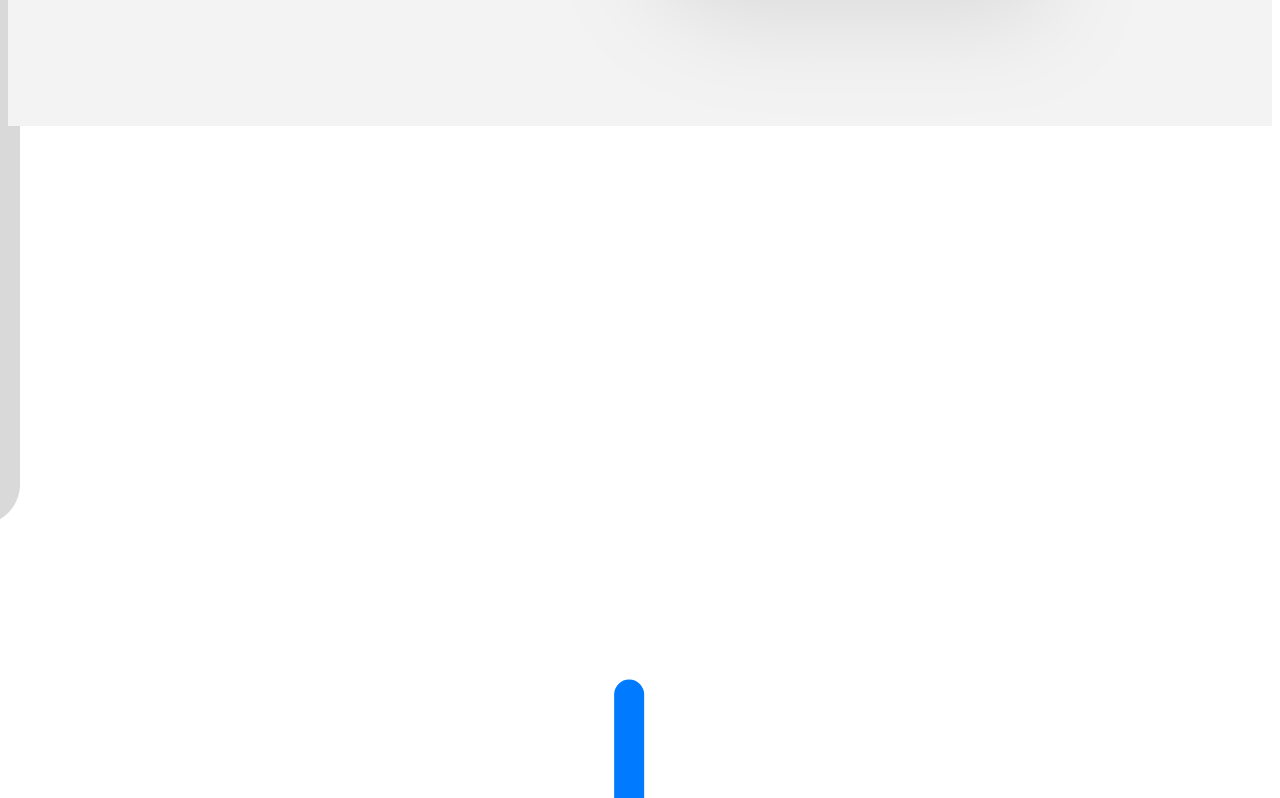
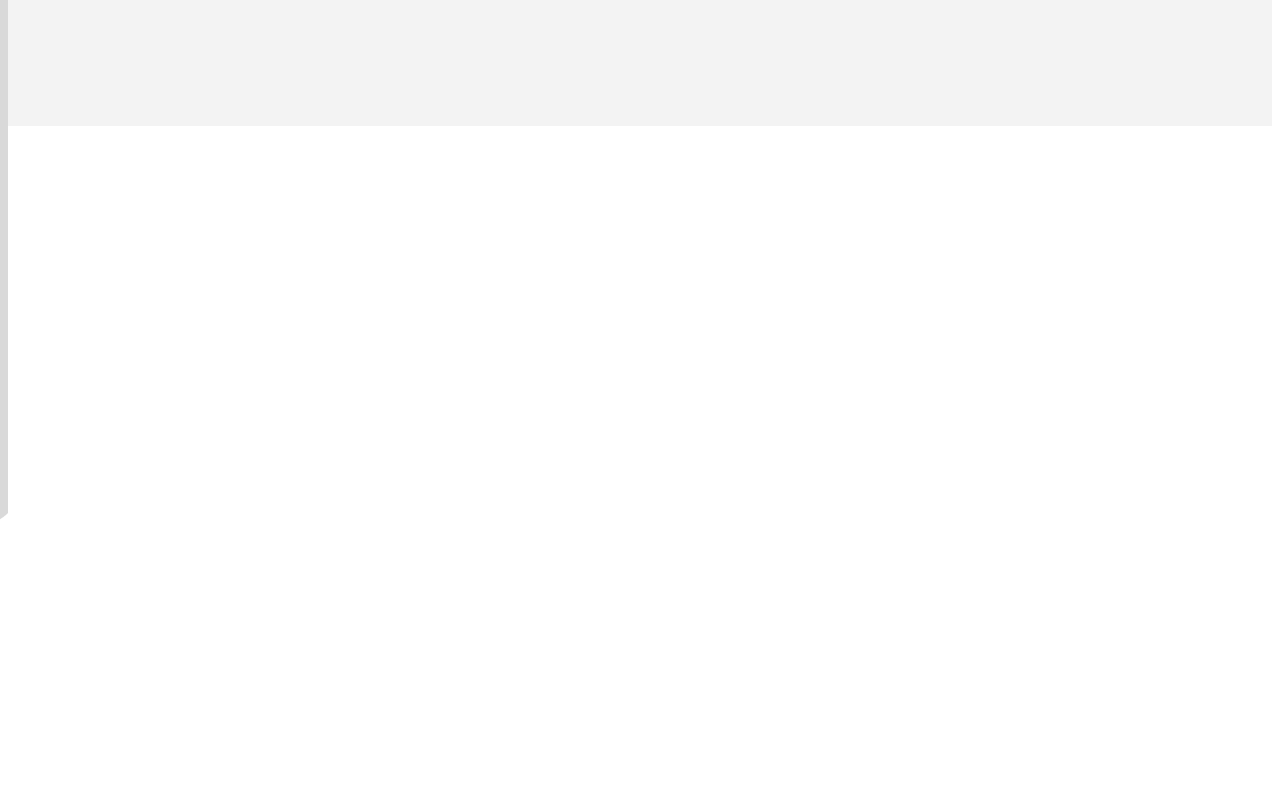
Before and after one commit to 20020224-qun/my-portfolio-react, a React (Vite) app: page / in a window 1280 px wide. Shown: the part 682-1480 px from the top of the page. Built offline with nearby package versions, Linux system fonts and the light colour scheme.

Commit message:
Update style.css

```diff
--- a/src/assets/style.css
+++ b/src/assets/style.css
@@ -122,19 +122,57 @@
     from { opacity: 0; transform: translateX(100px); }
     to { opacity: 1; transform: translateX(0); }
 }
-    /* --- 3. 關於區塊 (圖片同步加大) --- */
+/* ==============================
+   2. 關於區塊：電腦版精緻排版
+============================== */
 .about-container {
-        width: 100%; height: 100vh;
-        display: flex; justify-content: center; align-items: center;
+    position: relative;
+    width: 100%;
+    height: 100vh;
+    overflow: hidden;
+    display: flex;
+    justify-content: center;
+    align-items: center;
+    background-color: #ffffff; /* 確保背景純淨 */
 }
+
+/* 關於我 - 左圖 (2-2.png)：作為底色或背景裝飾 */
 .about-img-left {
-        position: absolute; left: 20%; top: 45%;
-        width: 500px; z-index: 1;
+    position: absolute;
+    /* 🚀 座標：偏左中，稍微上浮 */
+    left: 15%;
+    top: 25%;
+    width: 35vw;
+    max-width: 550px;
+    z-index: 1;
+    opacity: 0;
+    /* 增加一點模糊或低對比，讓它更像背景層（可選） */
+    filter: brightness(1.05);
 }
+
+/* 關於我 - 右圖 (2.png)：核心人物或作品視覺 */
 .about-img-right {
-        position: absolute; right: 20%; bottom: 15%;
-        width: 400px; z-index: 2;
-        filter: drop-shadow(20px 20px 50px rgba(0,0,0,0.1));
+    position: absolute;
+    /* 🚀 座標：偏右下，與左圖形成斜對角 */
+    right: 18%;
+    bottom: 12%;
+    width: 28vw;
+    max-width: 450px;
+    z-index: 2;
+    opacity: 0;
+    /* 🚀 職人感陰影：比首頁稍微柔和一點 */
+    filter: drop-shadow(15px 15px 40px rgba(0,0,0,0.08));
+}
+
+/* --- 關於區塊進場動畫 (沿用首頁 Keyframes) --- */
+
+.scroll-reveal.active .about-img-left {
+    animation: slideFadeInLeft 1.5s cubic-bezier(0.16, 1, 0.3, 1) forwards;
+}
+
+.scroll-reveal.active .about-img-right {
+    animation: slideFadeInRight 1.5s cubic-bezier(0.16, 1, 0.3, 1) forwards;
+    animation-delay: 0.3s; /* 🚀 延遲稍長，營造優雅感 */
 }
 
     /* --- 4. 簡歷卡片系統 (7-1, 8-1, 9-1) --- */
```
Lines whose indentation alone changed are shown as unchanged.
